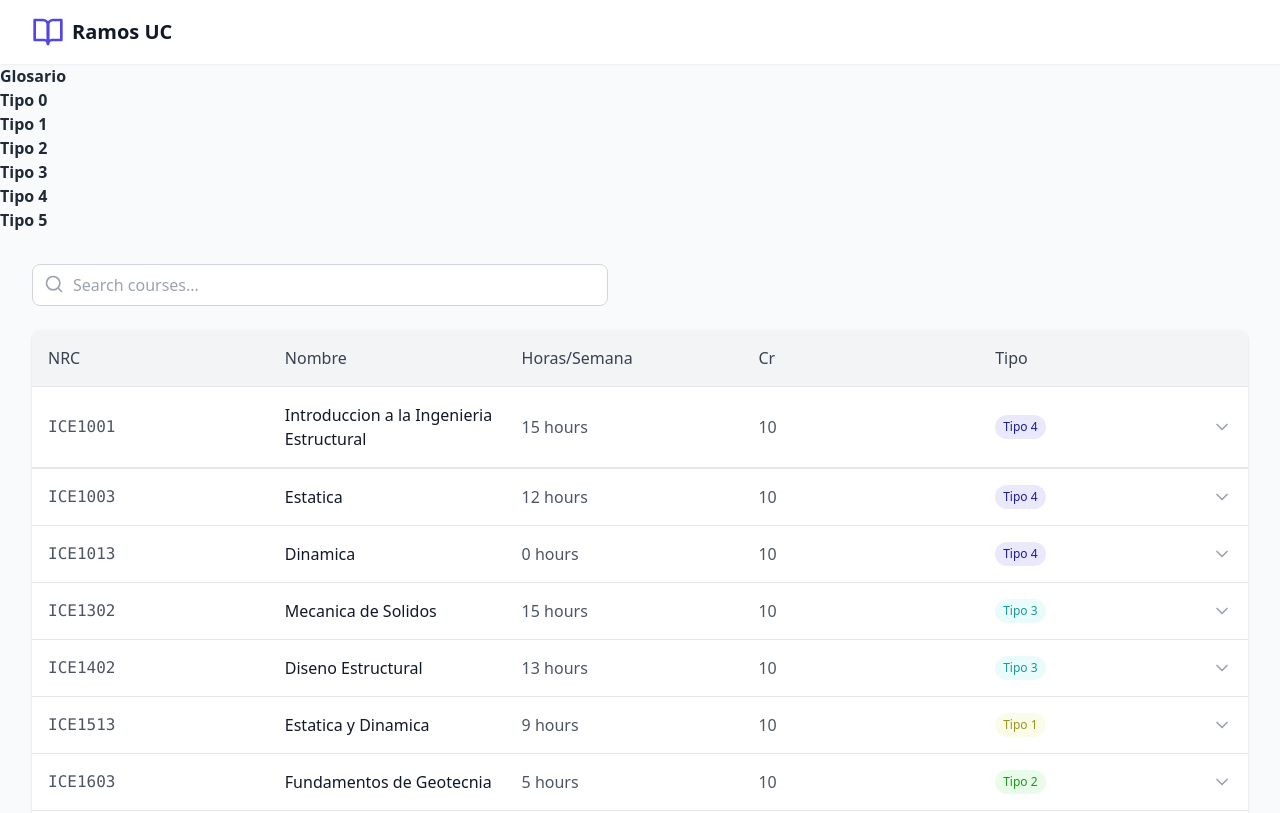
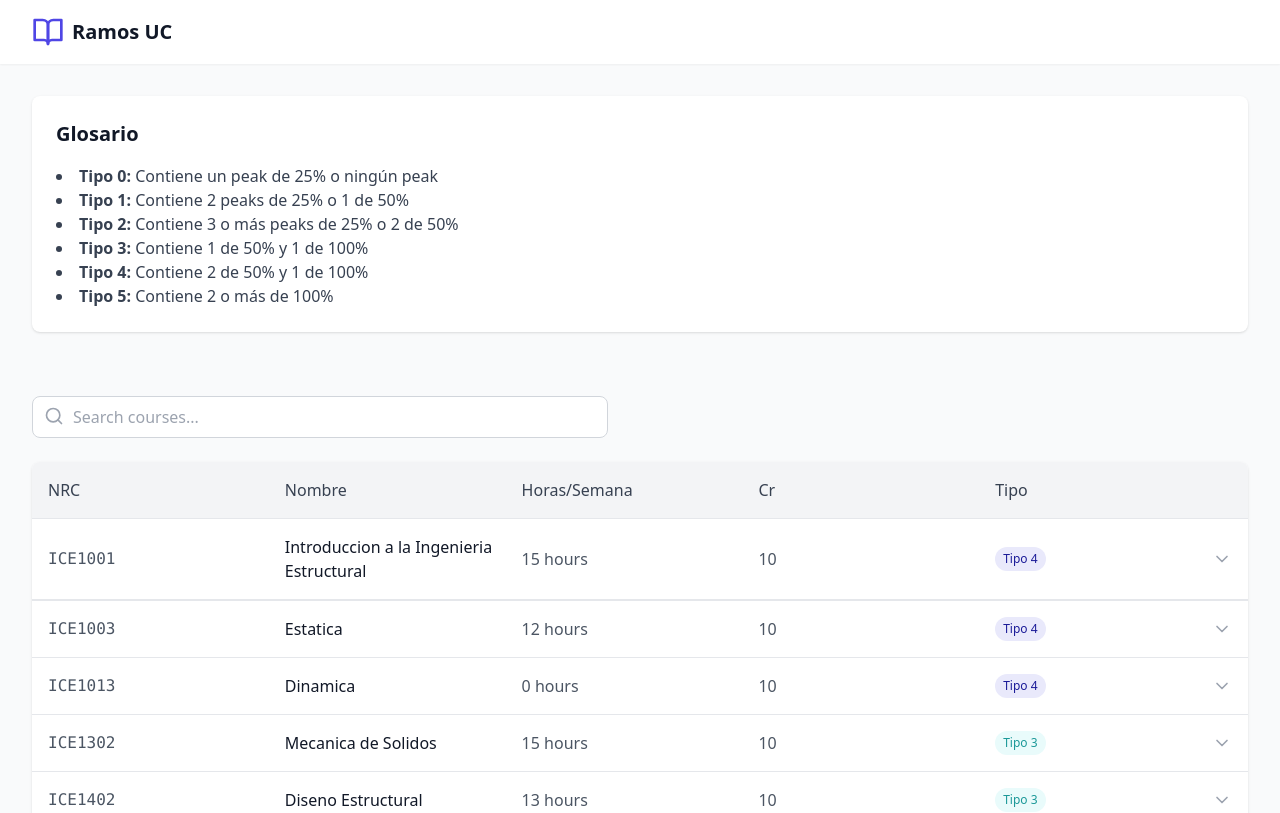
Before and after one commit to canija2000/mockup2.0, a React (Vite) app: page / in a window 1280 px wide. Shown: the top 813 px of the page. Built offline with nearby package versions, Linux system fonts and the light colour scheme.

Commit message:
glosario

```diff
--- a/src/App.tsx
+++ b/src/App.tsx
@@ -43,17 +43,20 @@ function App() {
           </div>
         </div>
       </header>
-      <section>
-        <i className="fas fa-important"></i>
-        <p className='font-bold'>Glosario</p>
-        <ul>
-          <li> <span className='font-bold'>Tipo 0</span></li>
-          <li> <span className='font-bold'>Tipo 1</span></li>
-          <li> <span className='font-bold'>Tipo 2</span></li>
-          <li> <span className='font-bold'>Tipo 3</span></li>
-          <li> <span className='font-bold'>Tipo 4</span></li>
-          <li> <span className='font-bold'>Tipo 5</span></li>
-        </ul>
+
+      <section className="max-w-7xl mx-auto px-4 sm:px-6 lg:px-8 py-8">
+
+        <div className="bg-white rounded-lg shadow p-6">
+          <h2 className="text-xl font-bold text-gray-900 mb-4">Glosario</h2>
+          <ul className="list-disc list-inside text-gray-700">
+        <li><strong>Tipo 0:</strong> Contiene un peak de 25% o ningún peak</li>
+        <li><strong>Tipo 1:</strong> Contiene 2 peaks de 25% o 1 de 50%</li>
+        <li><strong>Tipo 2:</strong> Contiene 3 o más peaks de 25% o 2 de 50%</li>
+        <li><strong>Tipo 3:</strong> Contiene 1 de 50% y 1 de 100%</li>
+        <li><strong>Tipo 4:</strong> Contiene 2 de 50% y 1 de 100%</li>
+        <li><strong>Tipo 5:</strong> Contiene 2 o más de 100%</li>
+          </ul>
+        </div>
 
       </section>
 
```
